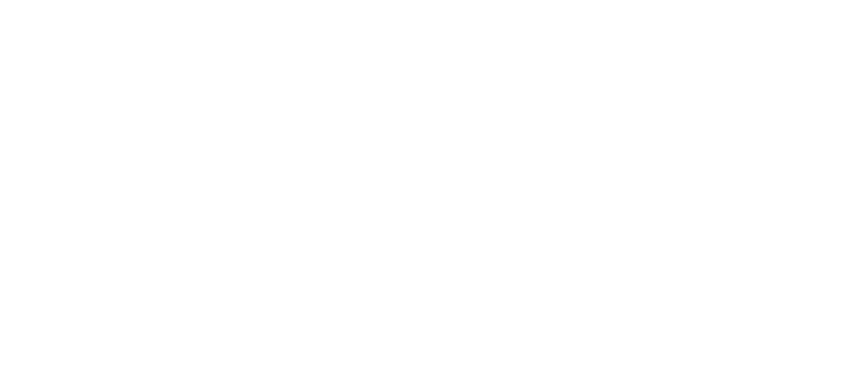
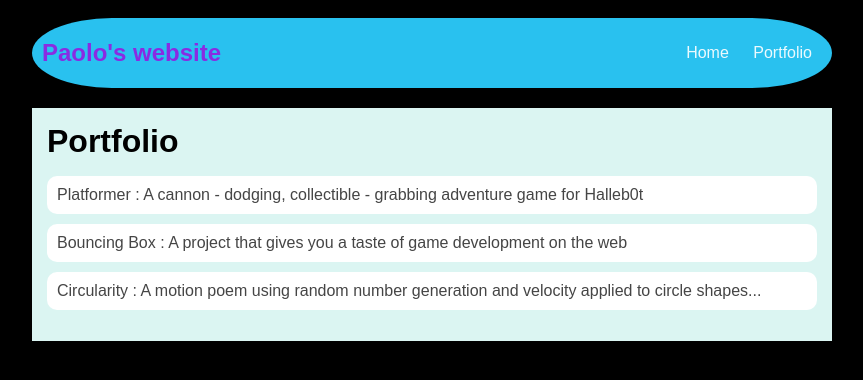
Before and after one commit to paolo9k/paolo9k.github.io, a plain HTML site: page portfolio.html in a window 1280 px wide. Shown: the whole page, without its empty margins (208-1071 px from the left). Drawn offline with Linux system fonts and the light colour scheme.

Commit message:
add portfolio.html file

```diff
--- a/portfolio.html
+++ b/portfolio.html
@@ -1,12 +1,33 @@
 <!DOCTYPE HTML>
 <html>
     <head>
-        <title> Paolo's </title>
+        <title> Paolo's website</title>
+        <link rel="stylesheet" href="style.css">
     </head>
 
     <body>
-      <div id="all-contents">
-
-      </div>
+        <div id="all-contents">
+            <nav>
+                <h1>Paolo's website</h1>
+                <ul id="nav-ul">
+                   <li class="nav-li">
+                   <a class="nav-a" href="index.html">Home</a>
+                 </li>
+                 <li class="nav-li">
+                   <a class="nav-a" href="portfolio.html">Portfolio</a>
+                 </li>
+             </ul>
+         </nav>
+         <main>
+            <div class="content">
+                <h1>Portfolio</h1>
+                <ul id="portfolio">
+                    <li><a href="projects/platformer/">Platformer : A cannon - dodging, collectible - grabbing adventure game for Halleb0t</a></li>
+                    <li><a href="projects/bouncing-box/">Bouncing Box : A project that gives you a taste of game development on the web </a></li>
+                    <li><a href="projects/circularity/">Circularity : A motion poem using random number generation and velocity applied to circle shapes...</a></li>
+                </ul>
+            </div>
+         </main>
+     </div>
     </body>
 </html>
--- a/style.css
+++ b/style.css
@@ -54,7 +54,31 @@ main {
     padding: 15px;
 }
 
-/* portfolio styles */
+         /* portfolio styles */
+         .content h1 {
+            color: black;
+        }
+
+        #portfolio {
+            list-style-type: none;
+            padding-left: 0;
+        }
+
+        #portfolio li {
+            background: #fff;
+            padding: 10px;
+            border-radius: 10px;
+            margin-bottom: 10px;
+        }
+
+        #portfolio li:hover {
+            background: #eee;
+        }
+
+        #portfolio a {
+            text-decoration: none;
+            color: #454545;
+        }/* portfolio styles */
 #interests {
     border: 4px rgb(192, 192, 192) ridge;
     padding: 8px;
```
